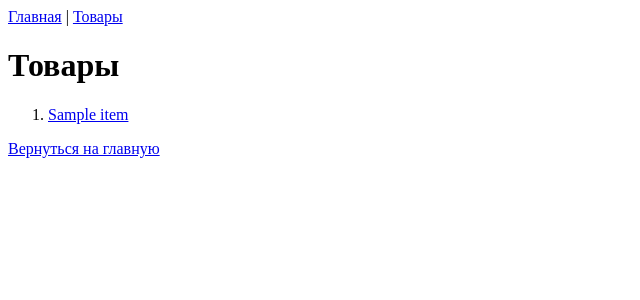
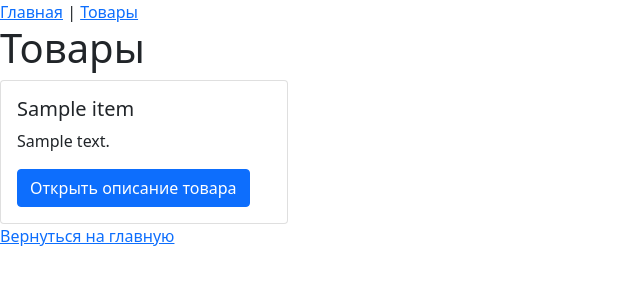
Before and after one commit to xm4dn355x/specialist_firstDjango, a Django app: page /item/ in a window 1280 px wide. Shown: the top 300 px of the page, without its empty margins (0-640 px from the left). Run offline with Django 3.2, Linux system fonts and the light colour scheme; tables that the repository leaves empty hold one stand-in row (values such as "Sample post").

Commit message:
preview version of items template

```diff
--- a/firstDjango/MainApp/templates/MainApp/items.html
+++ b/firstDjango/MainApp/templates/MainApp/items.html
@@ -2,6 +2,8 @@
 <html lang="en">
 <head>
     <meta charset="UTF-8">
+    <link href="https://cdn.jsdelivr.net/npm/bootstrap@5.1.0/dist/css/bootstrap.min.css" rel="stylesheet"
+          integrity="sha384-KyZXEAg3QhqLMpG8r+8fhAXLRk2vvoC2f3B09zVXn8CA5QIVfZOJ3BCsw2P0p/We" crossorigin="anonymous">
     <title>Items</title>
 </head>
 <body>
@@ -12,11 +14,16 @@
 
 <h1>Товары</h1>
 
-<ol>
-    {% for item in items %}
-    <li> <a href="/item/{{ item.id }}">{{ item.name }}</a> </li>
-    {% endfor %}
-</ol>
+
+{% for item in items %}
+    <div class="card" style="width: 18rem;">
+        <div class="card-body">
+            <h5 class="card-title">{{ item.name }}</h5>
+            <p class="card-text">{{ item.description }}</p>
+            <a href="/item/{{ item.id }}" class="btn btn-primary">Открыть описание товара</a>
+        </div>
+    </div>
+{% endfor %}
 
 <p><a href="{% url 'index' %}">Вернуться на главную</a></p>
 
```
